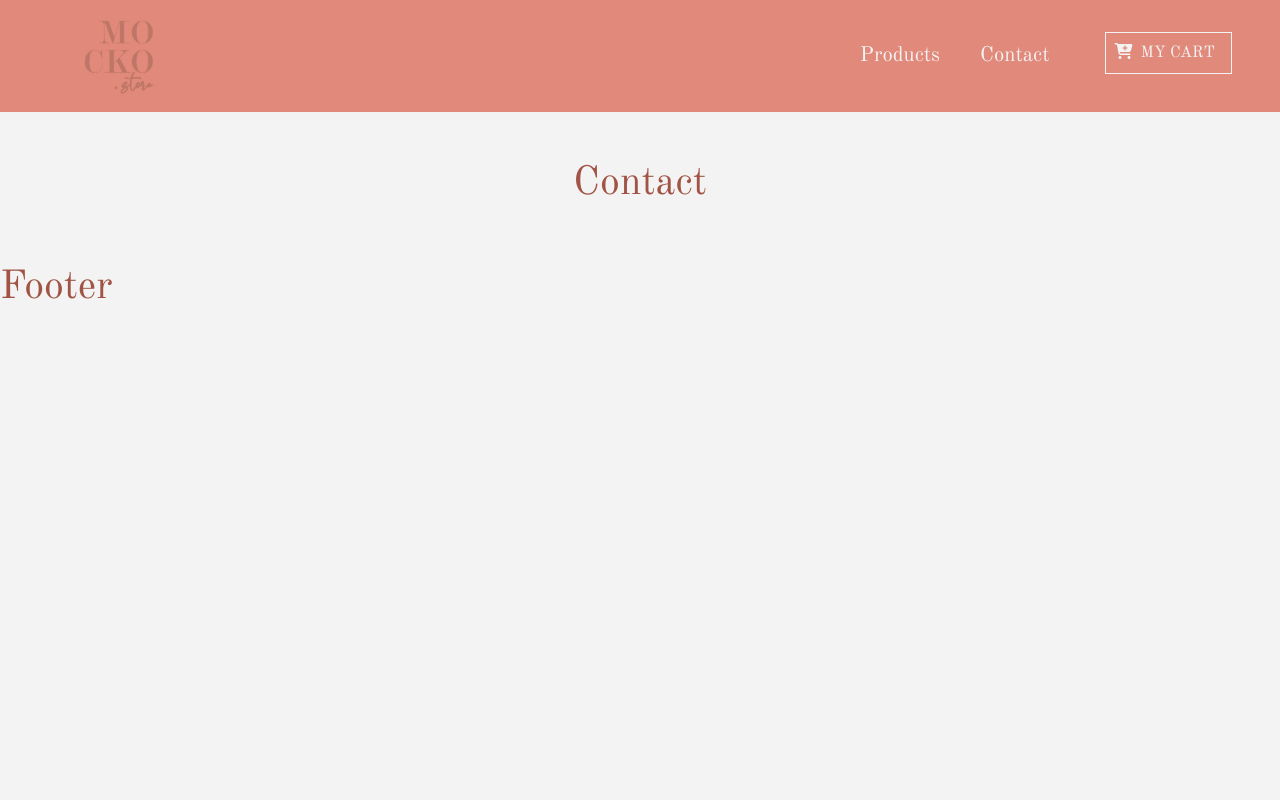
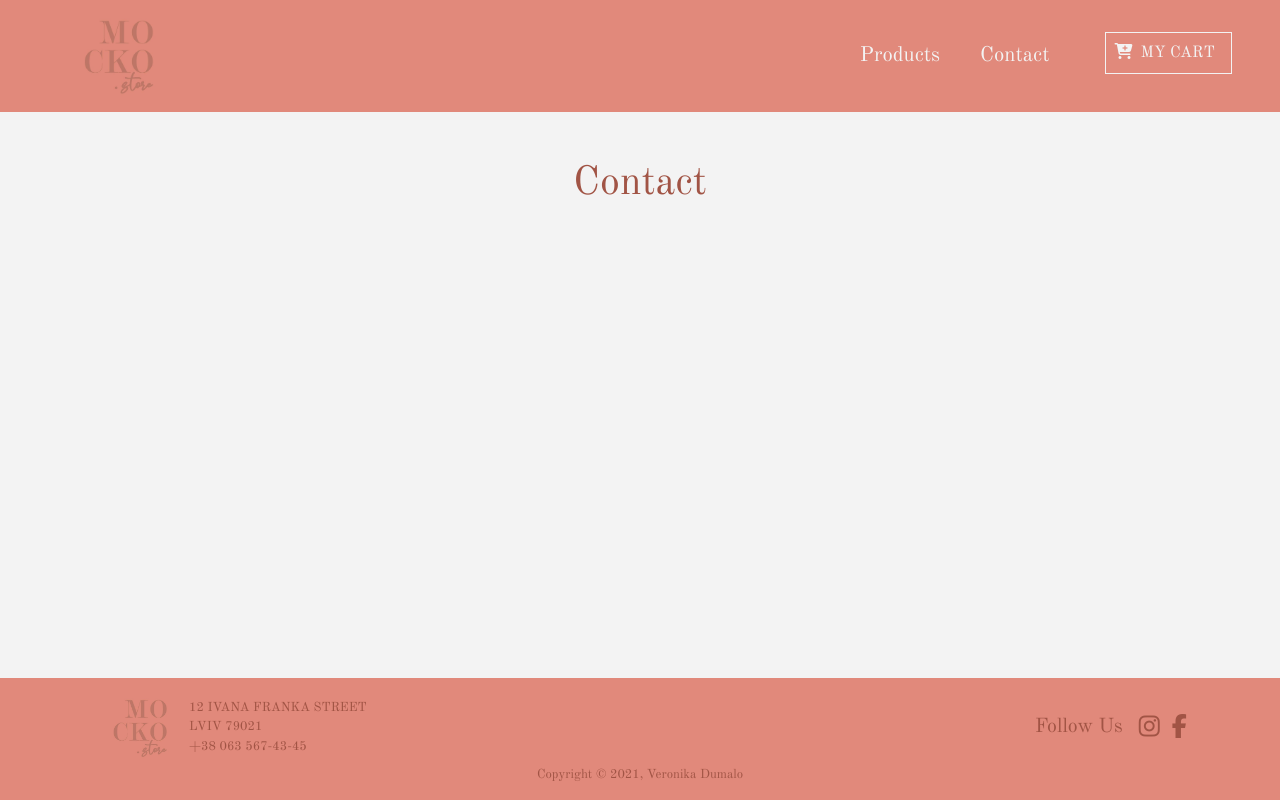
Before and after one commit to veronikadumalo/e-commerce, a React (Create React App) app: page /contact in a window 1280 px wide. Built offline with nearby package versions, Linux system fonts and the light colour scheme.

Commit message:
create footer

```diff
--- a/src/App.js
+++ b/src/App.js
@@ -8,10 +8,10 @@ import Default from './components/Navbar';
 import ProductsList from './components/ProductsList';
 import 'bootstrap/dist/css/bootstrap.min.css';
 import Footer from './components/Footer';
-import AboutUs from './components/AboutUs';
 import Contact from './components/Contact';
 import 'react-slideshow-image/dist/styles.css'
 import SmallDetail from './components/SmallDetail';
+import Home from './components/Home';
 
 
 function App() {
@@ -19,10 +19,10 @@ function App() {
         <React.Fragment>
             <Navbar />
             <Switch>
-                <Route exact path="/" component={ProductsList} />
+                <Route exact path="/" component={Home} />
+                <Route path="/product" component={ProductsList} />
                 <Route path="/details" component={Details} />
                 <Route path="/cart" component={Cart} />
-                <Route path="/aboutus" component={AboutUs} />
                 <Route path="/contact" component={Contact} />
                 <Route component={Default} />
             </Switch>
--- a/src/components/Details.js
+++ b/src/components/Details.js
@@ -14,7 +14,7 @@ export default class Details extends Component {
         return (
             <ProductConsumer>
                 {value => {
-                    const { id, title, price, selectedSize, inCart} = value.detailProduct;
+                    const { id, title, price, inCart} = value.detailProduct;
                     return (
 
                         <div className="container py-3 my-3 ">
--- a/src/components/Footer.js
+++ b/src/components/Footer.js
@@ -1,11 +1,64 @@
-import React, {Component } from 'react';
+import React, { Component } from 'react';
+import styled from 'styled-components';
+import logo from '../logo.jpg';
+import { Link } from 'react-router-dom';
 
 export default class Footer extends Component {
     render() {
         return (
-            <div>
-                <h1>Footer</h1>
-            </div>
+            <FooterContainer className=" w-100">
+                <div className="container mt-3 mb-0">
+                    <div className="row ">
+                        <div className="col-lg-6 col-sm-6 mb-md-0 mr-auto">
+                            <div className="d-flex align-items-start">
+                                <img src={logo} alt="logo" className="img-fluid logo mr-3" />
+                                <div>
+                                    <p className="text-uppercase mb-0 pt-1">12 ivana franka street</p>
+                                    <p className="text-uppercase mb-0">lviv 79021</p>
+                                    <p className="text-uppercase mb-0">+38 063 567-43-45 </p>
+                                </div>
+
+                            </div>
+
+                        </div>
+                        <div className="col-lg-2 col-sm-5 mb-md-0 d-flex ml-lg-auto ml-sm-auto ">
+                            <h5 className="text-capitalize my-auto">follow us</h5>
+                            <ul className="list-inline my-auto">
+                                <li className="list-inline-item ml-3"><Link to=""><i className="fa fa-instagram" /></Link></li>
+                                <li className="list-inline-item ml-1"><Link to=""><i className="fa fa-facebook" /></Link></li>
+                            </ul>
+                        </div>
+
+                    </div>
+                    <div className="row mt-sm-3 mt-lg-1">
+                        <div className="col text-center mx-auto">
+                            <p>Copyright &copy; {new Date().getFullYear()}, Veronika Dumalo</p>
+                        </div>
+
+                    </div>
+                </div>
+            </FooterContainer>
         );
     }
 }
+
+const FooterContainer = styled.div`
+background: var(--mainRed);
+color: var(--mainBrown);
+position:fixed;
+bottom:0;
+font-size: 0.8rem;
+.logo{
+width:5.5rem;
+height:auto;
+
+}
+.fa{
+color:var(--mainBrown);
+font-size: 1.5rem;
+cursor: point;
+}
+.fa:hover{
+color:var(--mainWhite);
+}
+`
--- /dev/null
+++ b/src/components/Home.js
@@ -0,0 +1,9 @@
+import React, { Component } from 'react';
+
+export default class Home extends Component {
+    render() {
+        return (
+            <div></div>
+            );
+    }
+}
--- a/src/components/Navbar.js
+++ b/src/components/Navbar.js
@@ -11,7 +11,7 @@ export default class Navbar extends Component {
                 </Link>
                 <ul className="navbar-nav ml-auto">
                     <li className="nav-item mr-4">
-                        <Link to="/" className="nav-link ">products</Link>
+                        <Link to="/product" className="nav-link ">products</Link>
                     </li>
                     <li className="nav-item mr-5">
                         <Link to="/contact" className="nav-link">contact</Link>
--- a/src/components/Slideshow.js
+++ b/src/components/Slideshow.js
@@ -39,7 +39,7 @@ export default class Slideshow extends Component {
                     };
                     return (
                         <div>
-                            <div className="slide-container mr-auto">
+                            <div className="slide-container">
                             <Slide ref={this.slideRef} {...properties}>
                                 {moreImg.map((each, index) => (
                                     <div
```
Also changed, not shown: src/components/AboutUs.js (added).
